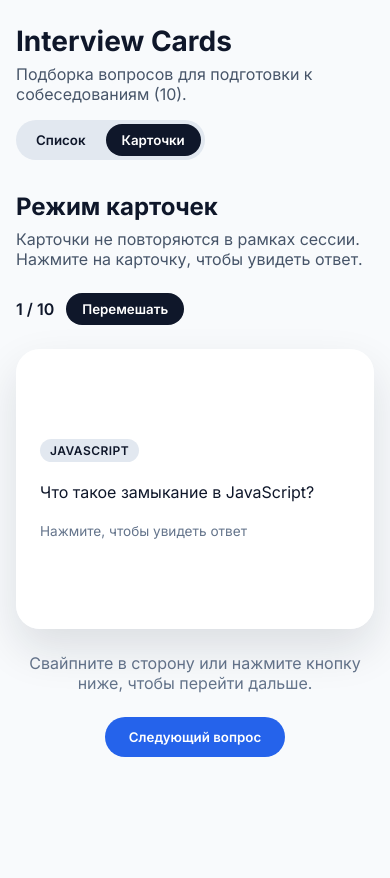
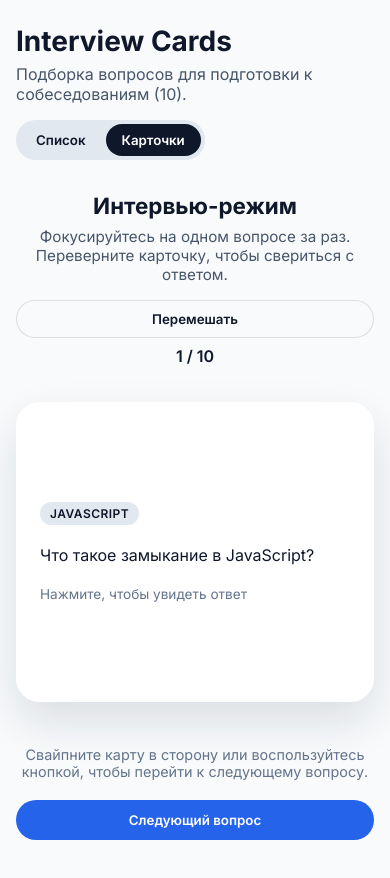
Before and after one commit to GeloTorange/interviewCards, a React (Vite) app: page / in a window 390 px wide. Both pictures are taken after a click on the button "Карточки". Before the commit the page ends 844 px from the top, so only its background shows below. Built offline with nearby package versions, Linux system fonts and the light colour scheme.

Commit message:
Add swipe animation and mobile layout for interview cards

```diff
--- a/src/components/CardSession.css
+++ b/src/components/CardSession.css
@@ -3,6 +3,9 @@
   flex-direction: column;
   gap: 24px;
   align-items: center;
+  width: 100%;
+  max-width: 640px;
+  margin: 0 auto;
 }
 
 .session-meta {
@@ -14,44 +17,79 @@
   flex-wrap: wrap;
 }
 
-.session-meta h2 {
+.session-info h2 {
   margin: 0 0 8px;
 }
 
-.session-meta p {
+.session-info p {
   margin: 0;
   color: #475569;
-  max-width: 560px;
+  max-width: 520px;
 }
 
 .session-actions {
   display: flex;
   align-items: center;
   gap: 12px;
+  margin-left: auto;
 }
 
-.session-actions button {
-  border: none;
-  padding: 8px 16px;
+.session-actions .ghost {
+  border: 1px solid rgba(15, 23, 42, 0.12);
+  padding: 8px 18px;
   border-radius: 999px;
+  background-color: #f8fafc;
+  color: #0f172a;
+  font-weight: 600;
+  cursor: pointer;
+  transition: background-color 0.2s ease, color 0.2s ease, border-color 0.2s ease;
+}
+
+.session-actions .ghost:hover {
   background-color: #0f172a;
   color: white;
-  font-weight: 600;
-  cursor: pointer;
+  border-color: #0f172a;
 }
 
 .progress {
   font-weight: 600;
   color: #0f172a;
+  min-width: 68px;
+  text-align: right;
 }
 
 .card-stage {
-  width: min(100%, 480px);
+  position: relative;
+  width: 100%;
+  display: flex;
+  justify-content: center;
+  max-width: 520px;
+  margin: 0 auto;
+  padding: 24px 16px 32px;
+}
+
+.card-stage-shadow {
+  position: absolute;
+  top: 0;
+  left: 20px;
+  right: 20px;
+  height: 82%;
+  background: linear-gradient(180deg, rgba(148, 163, 184, 0.15), rgba(148, 163, 184, 0));
+  border-radius: 28px;
+  transform: translateY(18px);
+  z-index: 0;
+  pointer-events: none;
+}
+
+.card-stage > * {
+  position: relative;
+  z-index: 1;
 }
 
 .session-hint {
-  color: #64748b;
+  color: #475569;
   text-align: center;
+  font-size: 0.95rem;
 }
 
 .session-complete {
@@ -77,7 +115,7 @@
   background: #2563eb;
   color: white;
   font-weight: 600;
-  padding: 12px 24px;
+  padding: 12px 32px;
   border-radius: 999px;
   cursor: pointer;
   transition: transform 0.2s ease, box-shadow 0.2s ease;
@@ -92,3 +130,74 @@
   transform: translateY(-1px);
   box-shadow: 0 8px 20px rgba(37, 99, 235, 0.35);
 }
+
+@media (max-width: 768px) {
+  .card-session {
+    gap: 20px;
+  }
+
+  .session-meta {
+    flex-direction: column;
+    gap: 16px;
+    align-items: center;
+    text-align: center;
+  }
+
+  .session-actions {
+    flex-direction: column;
+    justify-content: center;
+    width: 100%;
+    margin-left: 0;
+    gap: 10px;
+  }
+
+  .session-actions .ghost {
+    width: 100%;
+  }
+
+  .progress {
+    width: 100%;
+    text-align: center;
+  }
+
+  .card-stage {
+    padding: 16px 0 24px;
+  }
+
+  .card-stage-shadow {
+    left: 12px;
+    right: 12px;
+  }
+
+  .session-hint {
+    font-size: 0.9rem;
+    color: #64748b;
+  }
+
+  .next-button {
+    width: 100%;
+  }
+}
+
+@media (max-width: 480px) {
+  .session-info h2 {
+    font-size: 1.4rem;
+  }
+
+  .session-info p {
+    font-size: 0.95rem;
+  }
+
+  .session-actions {
+    gap: 8px;
+  }
+
+  .session-actions .ghost {
+    padding: 10px 16px;
+  }
+
+  .card-stage-shadow {
+    left: 0;
+    right: 0;
+  }
+}
--- a/src/components/CardSession.jsx
+++ b/src/components/CardSession.jsx
@@ -51,21 +51,22 @@ export default function CardSession({ questions }) {
   return (
     <section className="card-session">
       <header className="session-meta">
-        <div>
-          <h2>Режим карточек</h2>
-          <p>Карточки не повторяются в рамках сессии. Нажмите на карточку, чтобы увидеть ответ.</p>
+        <div className="session-info">
+          <h2>Интервью-режим</h2>
+          <p>Фокусируйтесь на одном вопросе за раз. Переверните карточку, чтобы свериться с ответом.</p>
         </div>
         <div className="session-actions">
+          <button type="button" onClick={restart} className="ghost">
+            Перемешать
+          </button>
           <span className="progress" aria-live="polite">
             {progress}
           </span>
-          <button type="button" onClick={restart}>
-            Перемешать
-          </button>
         </div>
       </header>
 
       <div className="card-stage">
+        <div className="card-stage-shadow" aria-hidden="true" />
         <FlashCard
           key={activeQuestion?.id}
           question={activeQuestion}
@@ -83,7 +84,7 @@ export default function CardSession({ questions }) {
           </button>
         </div>
       ) : (
-        <div className="session-hint">Свайпните в сторону или нажмите кнопку ниже, чтобы перейти дальше.</div>
+        <div className="session-hint">Свайпните карту в сторону или воспользуйтесь кнопкой, чтобы перейти к следующему вопросу.</div>
       )}
 
       <button type="button" className="next-button" onClick={goNext} disabled={current >= order.length - 1}>
--- a/src/components/FlashCard.css
+++ b/src/components/FlashCard.css
@@ -1,6 +1,24 @@
+
 .flashcard-wrapper {
   perspective: 1200px;
   width: 100%;
+}
+
+.flashcard-motion {
+  position: relative;
+  width: 100%;
+  transition: transform 0.35s ease, opacity 0.35s ease;
+  touch-action: pan-y;
+  will-change: transform;
+}
+
+.flashcard-motion.dragging {
+  transition: none;
+  cursor: grabbing;
+}
+
+.flashcard-motion.exiting {
+  opacity: 0;
 }
 
 .flashcard {
@@ -55,8 +73,13 @@
 }
 
 @media (max-width: 600px) {
+  .flashcard-motion {
+    max-width: 360px;
+    margin: 0 auto;
+  }
+
   .flashcard {
-    height: 280px;
+    height: 300px;
   }
 
   .flashcard-face {
--- a/src/components/FlashCard.jsx
+++ b/src/components/FlashCard.jsx
@@ -1,32 +1,141 @@
-import { useRef, useState } from 'react';
+import { useEffect, useRef, useState } from 'react';
 import PropTypes from 'prop-types';
 import './FlashCard.css';
 
-const SWIPE_THRESHOLD = 50;
+const SWIPE_THRESHOLD = 120;
+const SWIPE_OUT_DURATION = 260;
 
 export default function FlashCard({ question, flipped, onFlip, onNext }) {
-  const [startX, setStartX] = useState(null);
+  const [isDragging, setIsDragging] = useState(false);
+  const [isExiting, setIsExiting] = useState(false);
+  const [offset, setOffset] = useState({ x: 0, y: 0 });
+  const startPointRef = useRef(null);
+  const shouldBlockClick = useRef(false);
+  const exitTimerRef = useRef(null);
   const cardRef = useRef(null);
 
-  const handlePointerDown = (clientX) => {
-    setStartX(clientX);
+  useEffect(
+    () => () => {
+      if (exitTimerRef.current) {
+        clearTimeout(exitTimerRef.current);
+      }
+    },
+    []
+  );
+
+  const resetState = () => {
+    startPointRef.current = null;
+    shouldBlockClick.current = false;
+    setOffset({ x: 0, y: 0 });
+    setIsDragging(false);
+    setIsExiting(false);
   };
 
-  const handlePointerUp = (clientX) => {
-    if (startX === null) return;
-    const delta = clientX - startX;
-    if (Math.abs(delta) > SWIPE_THRESHOLD) {
+  const beginDrag = (clientX, clientY) => {
+    if (isExiting) return;
+    startPointRef.current = { x: clientX, y: clientY };
+    shouldBlockClick.current = false;
+    setIsDragging(true);
+  };
+
+  const updateDrag = (clientX, clientY) => {
+    if (!startPointRef.current || isExiting) {
+      return;
+    }
+
+    const deltaX = clientX - startPointRef.current.x;
+    const deltaY = clientY - startPointRef.current.y;
+    const distance = Math.hypot(deltaX, deltaY);
+
+    if (distance > 6) {
+      shouldBlockClick.current = true;
+    }
+
+    setOffset({ x: deltaX, y: deltaY });
+  };
+
+  const completeDrag = (clientX, clientY) => {
+    if (!startPointRef.current || isExiting) {
+      resetState();
+      return;
+    }
+
+    const deltaX = clientX - startPointRef.current.x;
+    const deltaY = clientY - startPointRef.current.y;
+    const absX = Math.abs(deltaX);
+
+    if (absX > SWIPE_THRESHOLD) {
+      const direction = deltaX > 0 ? 1 : -1;
+      startPointRef.current = null;
+      triggerSwipe(direction, deltaY);
+    } else {
+      setIsDragging(false);
+      setOffset({ x: 0, y: 0 });
+      shouldBlockClick.current = false;
+      startPointRef.current = null;
+    }
+  };
+
+  const triggerSwipe = (direction, deltaY = 0) => {
+    if (isExiting) return;
+
+    const travel = (cardRef.current?.offsetWidth ?? 320) * 1.5 * direction;
+    setIsExiting(true);
+    setIsDragging(false);
+    shouldBlockClick.current = true;
+    setOffset({ x: travel, y: deltaY });
+
+    exitTimerRef.current = setTimeout(() => {
+      exitTimerRef.current = null;
       onNext();
-    }
-    setStartX(null);
+      resetState();
+    }, SWIPE_OUT_DURATION);
   };
 
   const pointerProps = {
-    onMouseDown: (event) => handlePointerDown(event.clientX),
-    onMouseUp: (event) => handlePointerUp(event.clientX),
-    onMouseLeave: () => setStartX(null),
-    onTouchStart: (event) => handlePointerDown(event.touches[0].clientX),
-    onTouchEnd: (event) => handlePointerUp(event.changedTouches[0].clientX)
+    onMouseDown: (event) => beginDrag(event.clientX, event.clientY),
+    onMouseMove: (event) => {
+      if (isDragging) {
+        updateDrag(event.clientX, event.clientY);
+      }
+    },
+    onMouseUp: (event) => completeDrag(event.clientX, event.clientY),
+    onMouseLeave: () => {
+      if (!isDragging) return;
+      setIsDragging(false);
+      setOffset({ x: 0, y: 0 });
+      startPointRef.current = null;
+      shouldBlockClick.current = false;
+    },
+    onTouchStart: (event) => beginDrag(event.touches[0].clientX, event.touches[0].clientY),
+    onTouchMove: (event) => {
+      if (!isDragging) return;
+      const touch = event.touches[0];
+      if (touch) {
+        event.preventDefault();
+        updateDrag(touch.clientX, touch.clientY);
+      }
+    },
+    onTouchEnd: (event) => {
+      const touch = event.changedTouches[0];
+      if (touch) {
+        completeDrag(touch.clientX, touch.clientY);
+      }
+    }
+  };
+
+  const handleCardClick = () => {
+    if (isExiting) return;
+    if (shouldBlockClick.current) {
+      shouldBlockClick.current = false;
+      return;
+    }
+    onFlip();
+  };
+
+  const rotation = offset.x * 0.06;
+  const motionStyle = {
+    transform: `translate3d(${offset.x}px, ${offset.y}px, 0) rotate(${rotation}deg)`
   };
 
   if (!question) {
@@ -36,11 +145,16 @@ export default function FlashCard({ question, flipped, onFlip, onNext }) {
   return (
     <div className="flashcard-wrapper">
       <div
+        className={`flashcard-motion ${isDragging ? 'dragging' : ''} ${isExiting ? 'exiting' : ''}`.trim()}
+        style={motionStyle}
+        {...pointerProps}
+      >
+        <div
           ref={cardRef}
           className={`flashcard ${flipped ? 'flipped' : ''}`}
-        onClick={onFlip}
           role="button"
           tabIndex={0}
+          onClick={handleCardClick}
           onKeyDown={(event) => {
             if (event.key === 'Enter' || event.key === ' ') {
               event.preventDefault();
@@ -50,7 +164,6 @@ export default function FlashCard({ question, flipped, onFlip, onNext }) {
               onNext();
             }
           }}
-        {...pointerProps}
         >
           <div className="flashcard-face flashcard-front">
             <span className="badge">{question.topic}</span>
@@ -60,6 +173,7 @@ export default function FlashCard({ question, flipped, onFlip, onNext }) {
           <div className="flashcard-face flashcard-back">
             <p>{question.answer}</p>
             <span className="hint">Свайпните, чтобы перейти дальше</span>
+          </div>
         </div>
       </div>
     </div>
```
Lines whose indentation alone changed are shown as unchanged.
